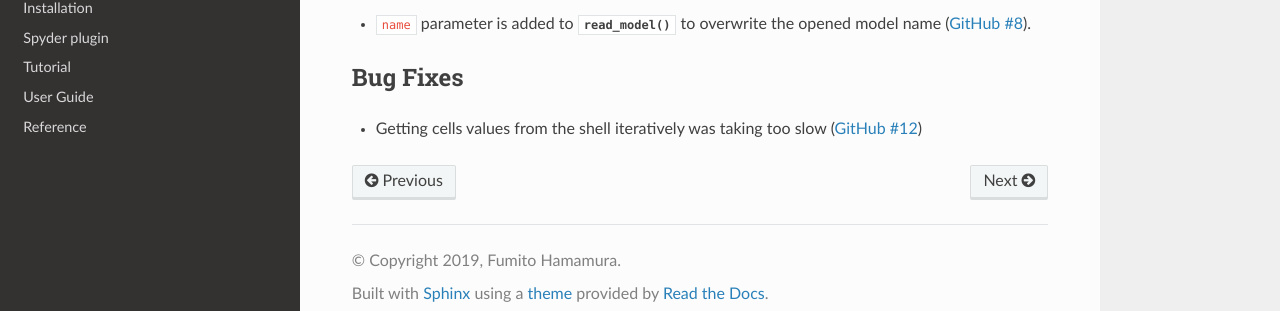
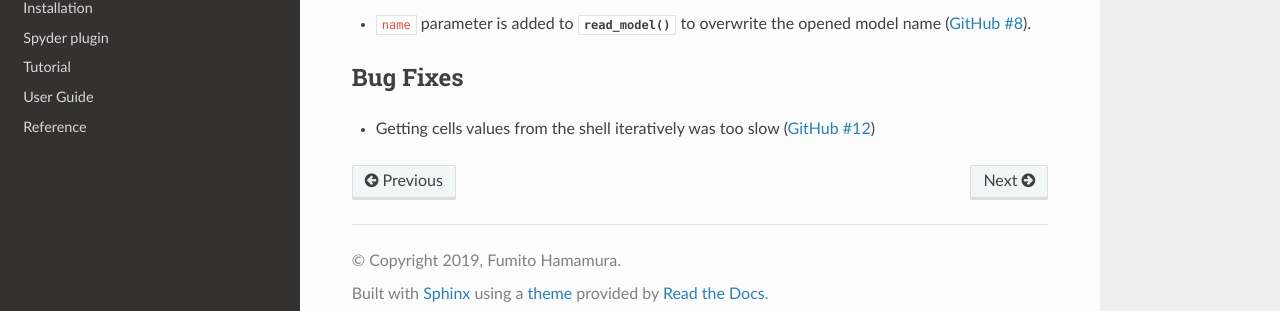
Before and after one commit to fumitoh/modelx, a Sphinx documentation site: the page built from doc/source/releases/relnotes_v0_0_24.rst, in a window 1280 px wide. Shown: the part 457-768 px from the top of the page. Built offline with Sphinx 7.4.7 and the Read the Docs theme 2.0.0, drawn with Linux system fonts in a browser that asks for light colours; pages that are not in the unit, such as notebooks, are missing from menus.

Commit message:
DOC: Fix minor typo

```diff
--- a/doc/source/releases/relnotes_v0_0_24.rst
+++ b/doc/source/releases/relnotes_v0_0_24.rst
@@ -28,7 +28,7 @@ Enhancements
 
 Bug Fixes
 =========
-* Getting cells values from the shell iteratively was taking too slow
+* Getting cells values from the shell iteratively was too slow
   (`GitHub #12`_)
 
 .. _GitHub #12: https://github.com/fumitoh/modelx/issues/12
```
